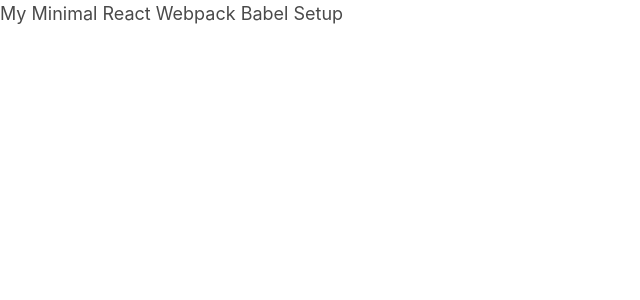
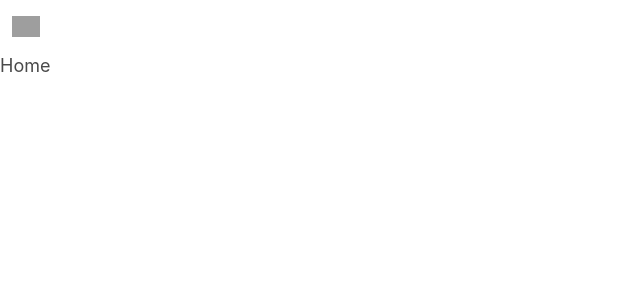
Before and after one commit to gruberjl/site, a React app: page / in a window 1280 px wide. Shown: the top 300 px of the page, without its empty margins (0-640 px from the left). Built offline with nearby package versions, Linux system fonts and the light colour scheme; grey boxes are pictures that could not be loaded; the HTML template or start-up script is replaced by a standard one.

Commit message:
added base react app

```diff
--- a/package.json
+++ b/package.json
@@ -44,6 +44,8 @@
   },
   "dependencies": {
     "react": "^16.8.6",
-    "react-dom": "^16.8.6"
+    "react-dom": "^16.8.6",
+    "react-router": "^5.0.0",
+    "react-router-dom": "^5.0.0"
   }
 }
--- /dev/null
+++ b/src/app.js
@@ -0,0 +1,14 @@
+import React from 'react'
+import { BrowserRouter as Router, Route, Link } from "react-router-dom"
+import {Home} from 'pages'
+
+export const App = () => (
+  <Router>
+    <div>
+      <Route exact path="/" component={Home} />
+    </div>
+  </Router>
+)
+
+// <Route path="/about" component={About} />
+// <Route path="/topics" component={Topics} />
--- /dev/null
+++ b/src/components/index.js
@@ -0,0 +1 @@
+export {PageHeader} from './page-header'
--- /dev/null
+++ b/src/components/page-header/index.js
@@ -0,0 +1,17 @@
+import React from 'react'
+
+export const PageHeader = () => (
+  <nav className="navbar" role="navigation" aria-label="main navigation">
+    <div className="navbar-brand">
+      <a className="navbar-item" href="https://bulma.io">
+        <img src="/assets/imgs/gitbit-icon-mercury-50x50.png" width="28" height="28" />
+      </a>
+
+      <a role="button" className="navbar-burger burger" aria-label="menu" aria-expanded="false" data-target="navbarBasicExample">
+        <span aria-hidden="true"></span>
+        <span aria-hidden="true"></span>
+        <span aria-hidden="true"></span>
+      </a>
+    </div>
+  </nav>
+)
--- a/src/index.js
+++ b/src/index.js
@@ -2,11 +2,10 @@ import './main.scss'
 
 import React from 'react'
 import ReactDOM from 'react-dom'
-
-const title = 'My Minimal React Webpack Babel Setup'
+import {App} from './app'
 
 ReactDOM.render(
-  <div>{title}</div>,
+  <App/>,
   document.getElementById('app')
 )
 
--- /dev/null
+++ b/src/pages/home/index.js
@@ -0,0 +1,9 @@
+import React from 'react'
+import {PageHeader} from 'components'
+
+export const Home = () => (
+  <div>
+    <PageHeader/>
+    Home
+  </div>
+)
--- /dev/null
+++ b/src/pages/index.js
@@ -0,0 +1 @@
+export {Home} from './home'
```
Also changed, not shown: .babelrc, 2 other files (tests, documents, lock files or other folders).
